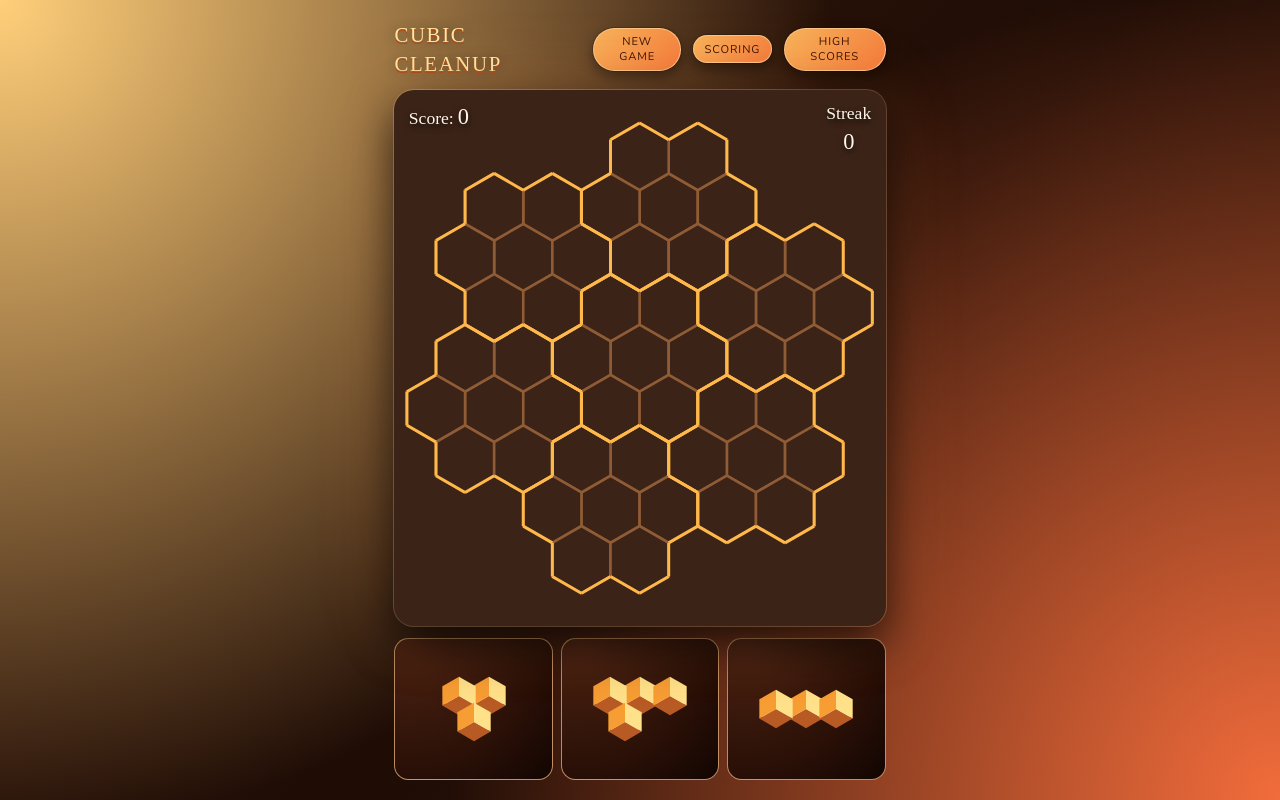
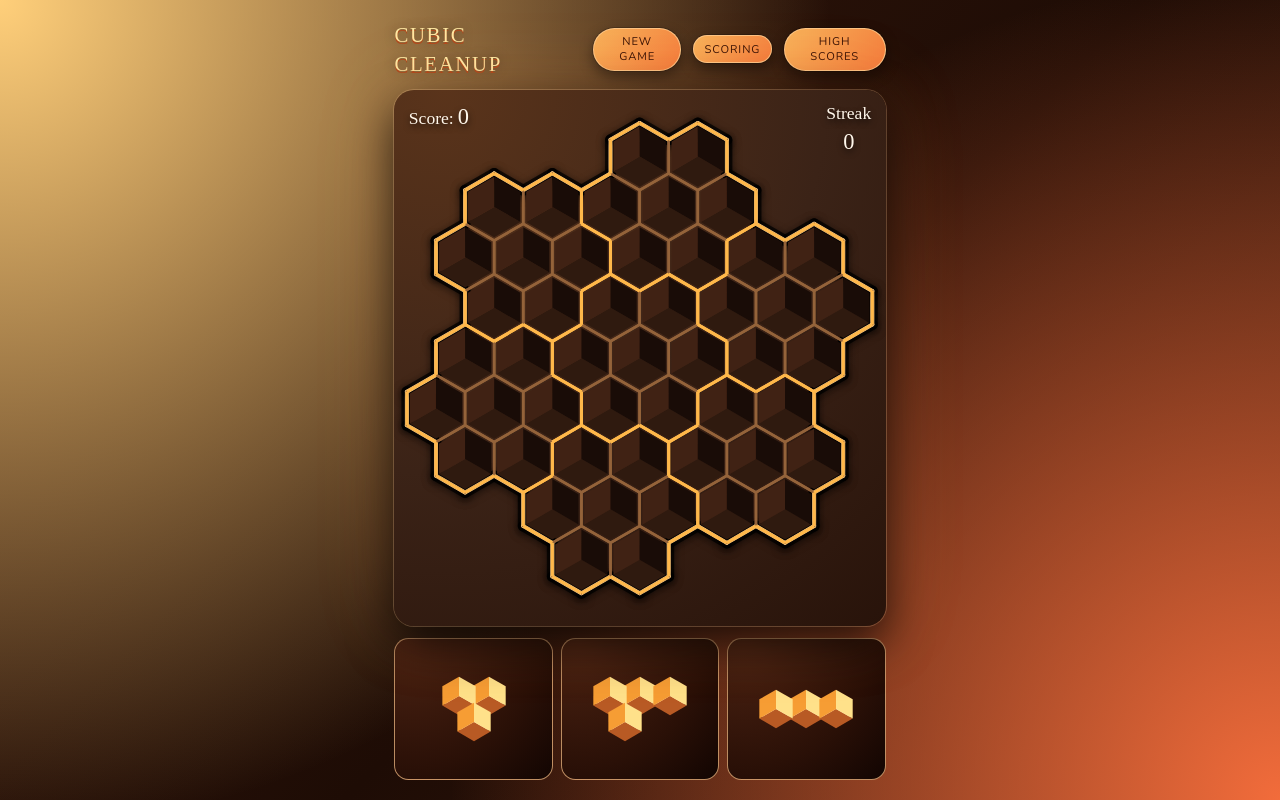
Before and after one commit to mt-quinn/cubic-cleanup, a React (Vite) app in the folder client/: page / in a window 1280 px wide. Built offline with nearby package versions, Linux system fonts and the light colour scheme; a web font is replaced by a local one.

Commit message:
Add 3-face inset slots and refine board bevel

```diff
--- a/client/src/App.tsx
+++ b/client/src/App.tsx
@@ -113,6 +113,49 @@ const FLOWER_BOUNDARY_SEGMENTS: Segment[] = (() => {
   return segments
 })()
 
+// Exterior outline of the whole board: all hex edges whose neighbor is not
+// another board cell, de-duped so we get a single continuous hex-shaped hull.
+const BOARD_OUTLINE_SEGMENTS: Segment[] = (() => {
+  const segments: Segment[] = []
+  const cellSet = new Set(BOARD_DEFINITION.cells.map((c) => c.id))
+  const seen = new Set<string>()
+
+  for (const cell of BOARD_DEFINITION.cells) {
+    const pos = BOARD_LAYOUT.positions[cell.id]
+    const cx = pos.x + BOARD_LAYOUT.offsetX
+    const cy = pos.y + BOARD_LAYOUT.offsetY
+
+    for (let side = 0; side < 6; side++) {
+      const dir = directions[EDGE_DIRECTION_INDEX[side]]
+      const neighborCoord = addAxial(cell.coord, dir)
+      const neighborId = axialToId(neighborCoord)
+      if (cellSet.has(neighborId)) continue
+
+      const angleA = ((60 * side - 30) * Math.PI) / 180
+      const angleB = ((60 * ((side + 1) % 6) - 30) * Math.PI) / 180
+      const x1 = cx + HEX_SIZE * Math.cos(angleA)
+      const y1 = cy + HEX_SIZE * Math.sin(angleA)
+      const x2 = cx + HEX_SIZE * Math.cos(angleB)
+      const y2 = cy + HEX_SIZE * Math.sin(angleB)
+
+      const key =
+        x1 <= x2
+          ? `${x1.toFixed(2)},${y1.toFixed(2)}|${x2.toFixed(2)},${y2.toFixed(
+              2,
+            )}`
+          : `${x2.toFixed(2)},${y2.toFixed(2)}|${x1.toFixed(2)},${y1.toFixed(
+              2,
+            )}`
+      if (seen.has(key)) continue
+      seen.add(key)
+
+      segments.push({ x1, y1, x2, y2 })
+    }
+  }
+
+  return segments
+})()
+
 const buildHexPoints = (cx: number, cy: number): string => {
   const points: string[] = []
   for (let i = 0; i < 6; i++) {
@@ -159,6 +202,39 @@ const CubeLines = ({ cx, cy }: { cx: number; cy: number }) => {
         className="cube-face cube-top"
         points={`${cx},${cy} ${v5.x},${v5.y} ${v0.x},${v0.y} ${v1.x},${v1.y}`}
       />
+    </g>
+  )
+}
+
+const SlotGeometry = ({ cx, cy }: { cx: number; cy: number }) => {
+  const vertices: { x: number; y: number }[] = []
+  const radius = HEX_SIZE * 0.9
+
+  for (let i = 0; i < 6; i++) {
+    const angleRad = ((60 * i - 30) * Math.PI) / 180
+    vertices.push({
+      x: cx + radius * Math.cos(angleRad),
+      y: cy + radius * Math.sin(angleRad),
+    })
+  }
+
+  const v0 = vertices[0]
+  const v1 = vertices[1]
+  const v2 = vertices[2]
+  const v3 = vertices[3]
+  const v4 = vertices[4]
+  const v5 = vertices[5]
+
+  // Use same three-face layout as cubes, but darker palette to read as a slot.
+  const rightFace = `${cx},${cy} ${v1.x},${v1.y} ${v2.x},${v2.y} ${v3.x},${v3.y}`
+  const leftFace = `${cx},${cy} ${v3.x},${v3.y} ${v4.x},${v4.y} ${v5.x},${v5.y}`
+  const topFace = `${cx},${cy} ${v5.x},${v5.y} ${v0.x},${v0.y} ${v1.x},${v1.y}`
+
+  return (
+    <g className="hexaclear-slot">
+      <polygon className="hexaclear-slot-right" points={rightFace} />
+      <polygon className="hexaclear-slot-left" points={leftFace} />
+      <polygon className="hexaclear-slot-top" points={topFace} />
     </g>
   )
 }
@@ -593,6 +669,26 @@ function App() {
             ref={svgRef}
             viewBox={`0 0 ${BOARD_LAYOUT.width} ${BOARD_LAYOUT.height}`}
           >
+            {BOARD_OUTLINE_SEGMENTS.map((seg, idx) => (
+              <line
+                key={`outline-back-${idx}`}
+                x1={seg.x1}
+                y1={seg.y1}
+                x2={seg.x2}
+                y2={seg.y2}
+                className="hexaclear-board-outline-back"
+              />
+            ))}
+            {BOARD_OUTLINE_SEGMENTS.map((seg, idx) => (
+              <line
+                key={`outline-front-${idx}`}
+                x1={seg.x1}
+                y1={seg.y1}
+                x2={seg.x2}
+                y2={seg.y2}
+                className="hexaclear-board-outline-front"
+              />
+            ))}
             {BOARD_DEFINITION.cells.map((cell) => {
               const pos = BOARD_LAYOUT.positions[cell.id]
               const cx = pos.x + BOARD_LAYOUT.offsetX
@@ -642,6 +738,9 @@ function App() {
                       }
                     }}
                   />
+                  {!isFilled && !inPreview && !willClearInPreview && (
+                    <SlotGeometry cx={cx} cy={cy} />
+                  )}
                   {isFilled && <CubeLines cx={cx} cy={cy} />}
                   {DEBUG_SHOW_COORDS && (
                     <text
--- a/client/src/index.css
+++ b/client/src/index.css
@@ -143,7 +143,8 @@ body {
   flex: 1;
   min-height: 260px;
   border-radius: 1.25rem;
-  background: #3b2317;
+  background:
+    radial-gradient(circle at 10% 0%, #5a341b, #3b2317 55%, #28130a 100%);
   box-shadow:
     0 0 0 1px rgba(255, 204, 153, 0.25),
     0 18px 45px rgba(0, 0, 0, 0.75),
@@ -210,8 +211,8 @@ body {
 }
 
 .hexaclear-hex.empty {
-  fill: #3b2317;
-  stroke: #8f5c35;
+  fill: transparent;
+  stroke: #94633a;
 }
 
 .hexaclear-hex.filled {
@@ -238,6 +239,34 @@ body {
   fill: rgba(180, 220, 255, 0.9);
   text-anchor: middle;
   pointer-events: none;
+}
+
+.hexaclear-slot-top {
+  fill: #190c07; /* slightly darker bottom plane */
+}
+
+.hexaclear-slot-right {
+  fill: #2f1a0f; /* darker side away from light */
+}
+
+.hexaclear-slot-left {
+  fill: #402214; /* darker side catching light from top-right */
+}
+
+.hexaclear-board-outline-back {
+  stroke: rgba(0, 0, 0, 0.72);
+  stroke-width: 11;
+  stroke-linecap: round;
+  vector-effect: non-scaling-stroke;
+  filter: drop-shadow(0 2px 4px rgba(0, 0, 0, 0.6)) blur(0.5px);
+}
+
+.hexaclear-board-outline-front {
+  stroke: #ffcf8a;
+  stroke-width: 4;
+  stroke-linecap: round;
+  vector-effect: non-scaling-stroke;
+  filter: drop-shadow(0 1px 3px rgba(0, 0, 0, 0.65));
 }
 
 .hexaclear-hex.preview-valid {
```
